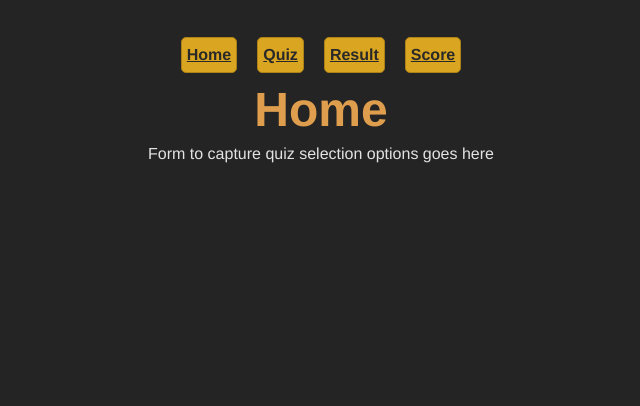
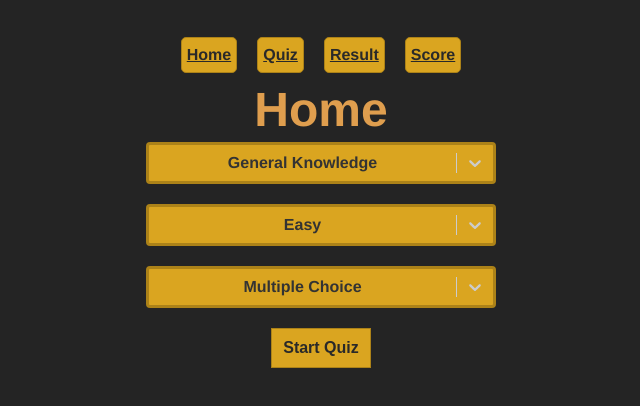
Before and after one commit to ePaulo/react-quiz-app, a React (Vite) app: page / in a window 1280 px wide. Shown: the top 406 px of the page, without its empty margins (319-959 px from the left). Built offline with nearby package versions, Linux system fonts and the light colour scheme; no server answers.

Commit message:
Adding form Select code + button to Home page.

```diff
--- a/package.json
+++ b/package.json
@@ -13,6 +13,7 @@
     "react": "^18.2.0",
     "react-dom": "^18.2.0",
     "react-router-dom": "^6.4.3",
+    "react-select": "^5.6.1",
     "sass": "^1.56.1"
   },
   "devDependencies": {
--- a/src/components/navigation/navigation.styles.scss
+++ b/src/components/navigation/navigation.styles.scss
@@ -17,4 +17,9 @@
     font-weight: bold;
     font-size: 16px;
   }
+
+  .nav-link:hover {
+    background-color: rgb(172, 130, 24);
+    border-color: goldenrod;
+  }
 }
--- /dev/null
+++ b/src/components/selection-form/selection-form.comp.jsx
@@ -0,0 +1,88 @@
+import './selection-form.styles.scss'
+import {
+  categoryOptions,
+  difficultyOptions,
+  typeOptions,
+} from './selection-form.options'
+import React from 'react'
+import Select from 'react-select'
+
+const selectStyles = {
+  control: styles => ({
+    ...styles,
+    outline: 'none',
+    backgroundColor: 'goldenrod',
+    border: '3px solid rgb(172, 130, 24)',
+    color: 'rgb(0, 0, 0)',
+    fontWeight: 'bold',
+  }),
+  option: (styles, { isFocused, isSelected }) => ({
+    ...styles,
+    padding: '0 3px',
+    border: '2px solid rgb(253, 252, 249)',
+    backgroundColor: isSelected
+      ? 'rgb(172, 130, 24)'
+      : isFocused
+      ? 'rgb(209, 171, 74)'
+      : 'rgb(253, 252, 249)',
+    color: 'rgb(41, 41, 41)',
+  }),
+  placeholder: styles => ({
+    ...styles,
+    color: 'rgb(41, 41, 41)',
+  }),
+}
+
+const SelectionForm = () => {
+  return (
+    <div className='selection-form-component'>
+      <form>
+        {/* <label>
+          Number of Questions:
+          <input
+            type='number'
+            name='trivia_amount'
+            id='trivia_amount'
+            class='form-control'
+            min='1'
+            max='50'
+            // value='10'
+          />
+        </label> */}
+
+        <Select
+          name='category'
+          className='category'
+          defaultValue={categoryOptions[1]}
+          placeholder='Select Category:'
+          options={categoryOptions}
+          styles={selectStyles}
+        />
+
+        <Select
+          name='difficulty'
+          className='difficulty'
+          defaultValue={difficultyOptions[1]}
+          placeholder='Select Difficulty:'
+          options={difficultyOptions}
+          styles={selectStyles}
+        />
+
+        <Select
+          name='type'
+          className='type'
+          defaultValue={typeOptions[1]}
+          placeholder='Select Type:'
+          options={typeOptions}
+          styles={selectStyles}
+        />
+
+        <button type='submit' className='start-quiz-button'>
+          Start Quiz
+        </button>
+      </form>
+    </div>
+  )
+}
+
+export default SelectionForm
--- /dev/null
+++ b/src/components/selection-form/selection-form.options.jsx
@@ -0,0 +1,42 @@
+const categoryOptions = [
+  { value: 'any', label: 'Any' },
+  { value: '9', label: 'General Knowledge' },
+  { value: '10', label: 'Entertainment: Books' },
+  { value: '11', label: 'Entertainment: Film' },
+  { value: '12', label: 'Entertainment: Music' },
+  { value: '13', label: 'Entertainment: Musicals and Theatres' },
+  { value: '14', label: 'Entertainment: Television' },
+  { value: '15', label: 'Entertainment: Video Games' },
+  { value: '16', label: 'Entertainment: Board Games' },
+  { value: '17', label: 'Science &amp; Nature' },
+  { value: '18', label: 'Science: Computers' },
+  { value: '19', label: 'Science: Mathematics' },
+  { value: '20', label: 'Mythology' },
+  { value: '21', label: 'Sports' },
+  { value: '22', label: 'Geography' },
+  { value: '23', label: 'History' },
+  { value: '24', label: 'Politics' },
+  { value: '25', label: 'Art' },
+  { value: '26', label: 'Celebrities' },
+  { value: '27', label: 'Animals' },
+  { value: '28', label: 'Vehicles' },
+  { value: '29', label: 'Entertainment: Comics' },
+  { value: '30', label: 'Science: Gadgets' },
+  { value: '31', label: 'Entertainment: Japanese Anime and Manga' },
+  { value: '32', label: 'Entertainment: Cartoon and Animations' },
+]
+
+const difficultyOptions = [
+  { value: 'any', label: 'Any Difficulty' },
+  { value: 'easy', label: 'Easy' },
+  { value: 'medium', label: 'Medium' },
+  { value: 'hard', label: 'Hard' },
+]
+
+const typeOptions = [
+  { value: 'any', label: 'Any Type' },
+  { value: 'multiple', label: 'Multiple Choice' },
+  { value: 'boolean', label: 'True / False' },
+]
+
+export { categoryOptions, difficultyOptions, typeOptions }
--- /dev/null
+++ b/src/components/selection-form/selection-form.styles.scss
@@ -0,0 +1,46 @@
+.selection-form-component {
+  form {
+    display: flex;
+    flex-direction: column;
+    row-gap: 20px;
+
+    .type,
+    .category,
+    .difficulty {
+      width: 350px;
+      margin: 0;
+      padding: 0;
+      font-weight: bold;
+      cursor: pointer;
+      text-decoration: none;
+
+      :hover,
+      :active {
+        border-color: rgb(209, 171, 74);
+        outline: none;
+      }
+
+      :visited,
+      :focus {
+        border-color: rgb(172, 130, 24);
+        outline: none;
+      }
+    }
+
+    .start-quiz-button {
+      width: 100px;
+      margin: 0 auto;
+      padding: 10px;
+      background-color: goldenrod;
+      border: 1px solid rgb(172, 130, 24);
+      color: rgb(41, 41, 41);
+      font-weight: bold;
+      font-size: 16px;
+    }
+
+    .start-quiz-button:hover {
+      background-color: rgb(172, 130, 24);
+      border-color: goldenrod;
+    }
+  }
+}
--- a/src/containers/home-page/home.page.jsx
+++ b/src/containers/home-page/home.page.jsx
@@ -1,16 +1,17 @@
 import './home.styles.scss'
 import { useContext } from 'react'
 import { QuizQuestionsContext } from '../../contexts/quiz-questions.context'
+import SelectionForm from '../../components/selection-form/selection-form.comp'
 
 const Home = () => {
   const { quizSelection, setQuizSelection } = useContext(QuizQuestionsContext)
 
-  console.log(quizSelection)
+  // console.log(quizSelection)
 
   return (
     <div className='home-page-container'>
       <h1>Home</h1>
-      <div>Form to capture quiz selection options goes here</div>
+      <SelectionForm />
     </div>
   )
 }
--- a/src/main.scss
+++ b/src/main.scss
@@ -15,6 +15,17 @@
   -webkit-text-size-adjust: 100%;
 }
 
+* {
+  box-sizing: border-box;
+  margin: 0;
+  padding: 0;
+  border: none;
+}
+
+*:focus {
+  outline: none;
+}
+
 body {
   margin: 0;
   // display: flex;
```
Also changed, not shown: 1 other file (tests, documents, lock files or other folders).
